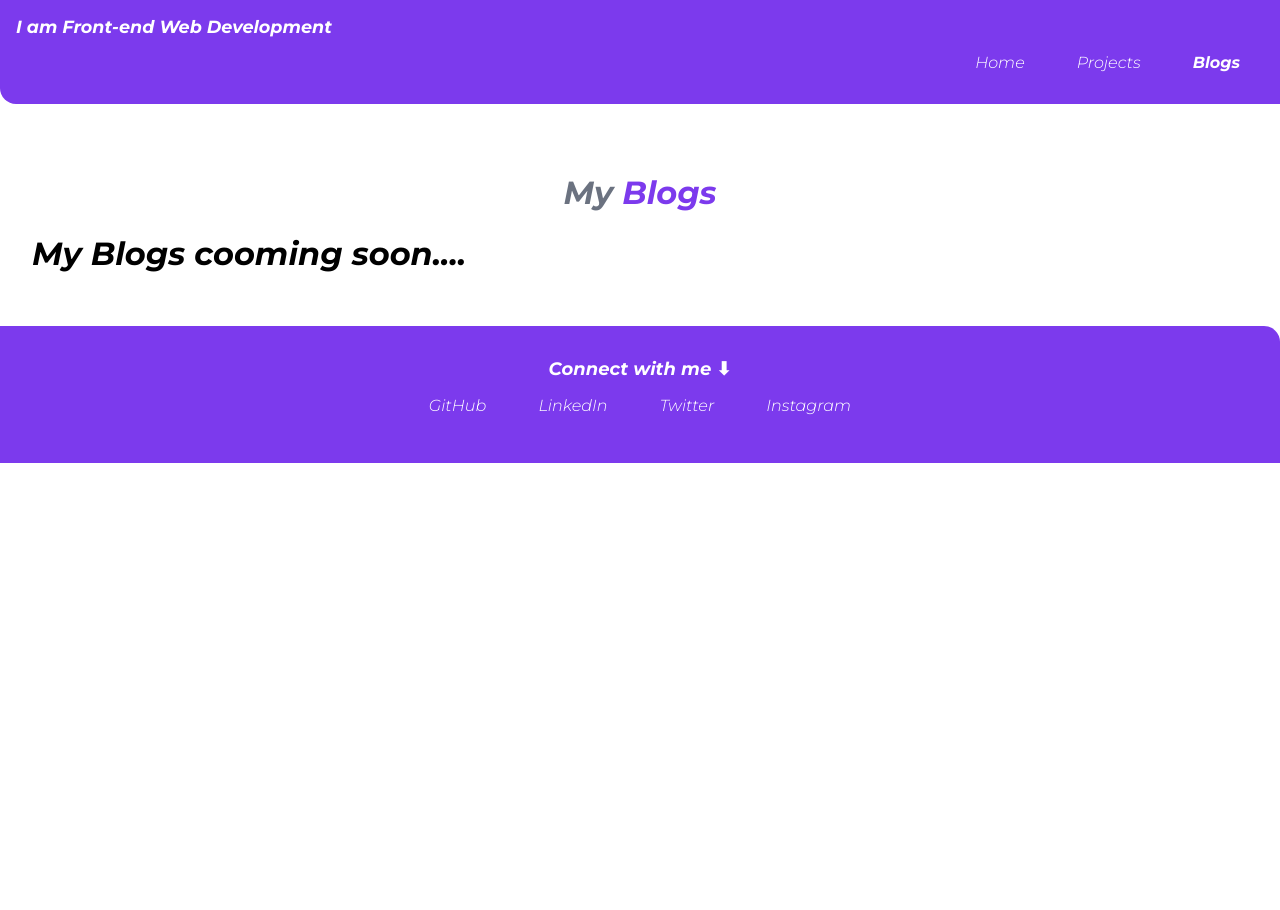
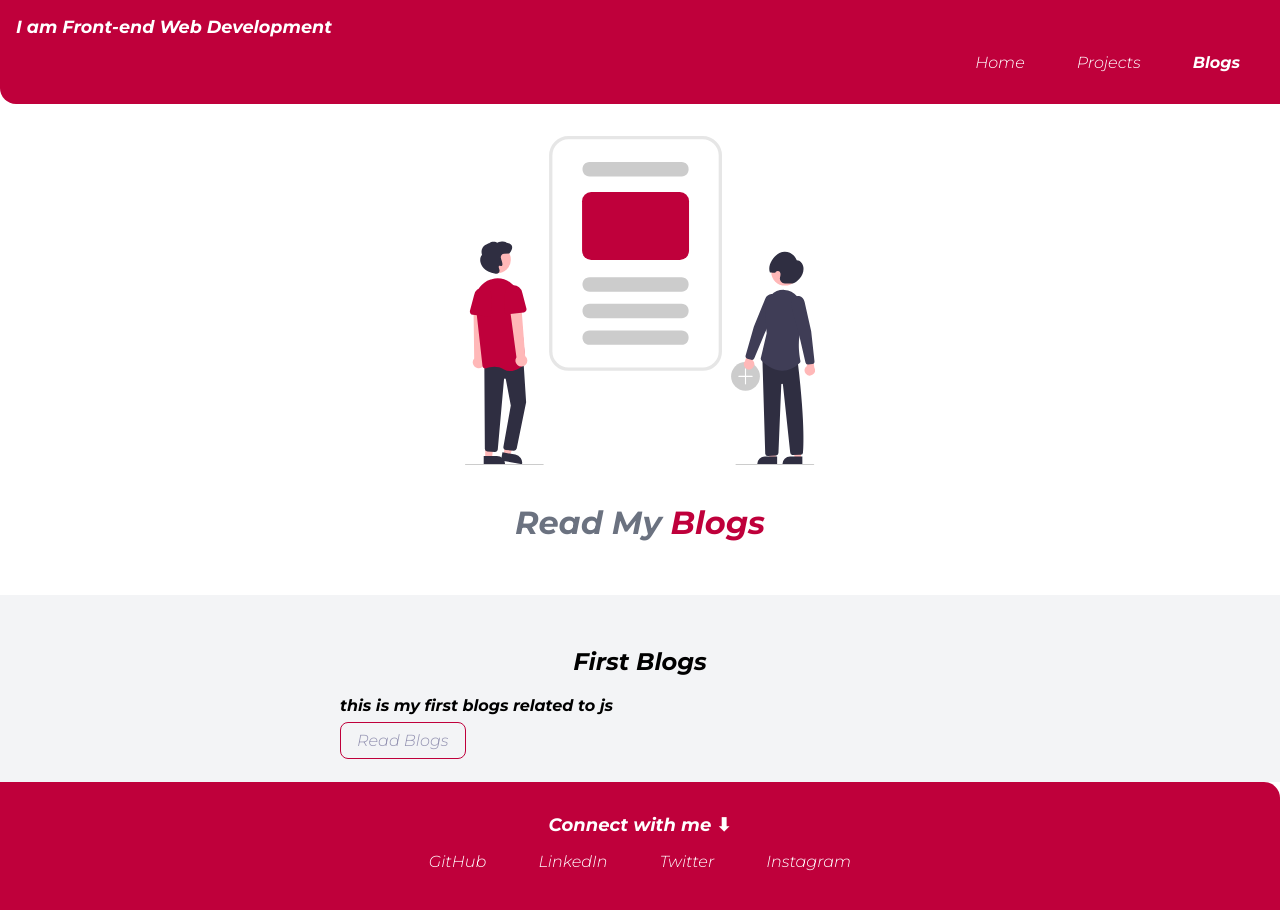
Before and after one commit to palkrashish/Ashish-Kr-Pal---site, a plain HTML site: page blogs.html in a window 1280 px wide. Before the commit the page ends 800 px from the top, so only its background shows below. Drawn offline with Linux system fonts and the light colour scheme.

Commit message:
fix:-  style and img

```diff
--- a/blogs.html
+++ b/blogs.html
@@ -27,16 +27,31 @@
     </nav>
 
     <header class="hero">
-        <h1 class="hero-heading">My <span class="heading-inverted">Blogs</span> </h1>
-        <h1>My Blogs cooming soon....</h1>
+        <img class="hero-img" src="images/blogs.svg" />
+        <h1 class="hero-heading">Read My <span class="heading-inverted">Blogs</span> </h1>
+
     </header>
+
+
+  <section class="section ow">
+    <div class="container container-center">
+      <h1>First Blogs </h1>
+      <p> <strong>this is my first blogs related to js</strong> </p>
+      <a class="link link-secondary" href="/blogs.html"> Read Blogs </a>
+    </div>
+
+  </section>
+
+
+
+
 
     <footer class="footer">
         <div class="footer-header">Connect with me ⬇ </div>
         <ul class="social-link non-bullet">
             <li class="list-item-inline"> <a class="link " href="https://github.com/palkrashish" target="_blank">GitHub
                 </a> </li>
-            <li class="list-item-inline"> <a class="link " href="https://www.linkedin.com/in/palkrashish/"
+            <li class="list-item-inline"> <a class="link " href="https://www.linkedin.com/in/palkrashish"
                     target="_blank">LinkedIn</a></li>
             <li class="list-item-inline"> <a class="link " href="https://twitter.com/palkrashish"
                     target="_blank">Twitter</a></li>
--- a/styles.css
+++ b/styles.css
@@ -1,7 +1,7 @@
 @import url('https://fonts.googleapis.com/css2?family=Montserrat:ital,wght@1,300;1,700&family=Open+Sans:wght@300&family=Roboto+Mono&display=swap');
 
-*/:root {
-    --primary-color: #7C3AED;
+:root {
+    --primary-color: #BF003B;
     --off-white: #F3F4F6;
     --dark-grey: #6B7280;
 
@@ -46,20 +46,16 @@ body {
 
 .link-primary {
 
-    /* background-color: var(--primary-color); */
-    background-color: #7C3AED;
+    background-color: var(--primary-color);
     border-radius: 0.5rem;
     color: white;
 
 }
 
 .link-secondary {
-
-    color: var(--primary-color);
-    /* background-color: #7C3AED;  */
     border-radius: 0.5rem;
-    border: 1px solid #7C3AED;
-    /* color: white; */
+    border: 1px solid var(--primary-color);
+    color: rgb(147, 146, 177);
 
 }
 
@@ -79,8 +75,7 @@ body {
 /* navigation container  */
 
 .navigation {
-    /* background-color: var(--primary-color); */
-    background-color: #7C3AED;
+    background-color: var(--primary-color);
     color: white;
     padding: 1rem;
     border-bottom-left-radius: 1rem;
@@ -118,18 +113,15 @@ body {
 }
 
 .hero .hero-heading {
-    /* color: var(--dark-grey); */
+    color: var(--dark-grey);
     padding-top: 1rem;
-    color: #6B7280;
     text-align: center;
 
 }
 
 .hero .hero-heading .heading-inverted {
-    /* color: var(--dark-grey); */
-    color: #7C3AED;
-
-}
+    color: var(--primary-color);
+    }
 
 /* section */
 
@@ -149,9 +141,7 @@ body {
 
 /* footer */
 .footer {
-    /* background-color: var(--primary-color); */
-    background-color: #7C3AED;
-    ;
+    background-color: var(--primary-color);
     color: white;
     padding: 2rem 1rem;
     text-align: center;
```
Also changed, not shown: index.html (+1 -1 lines), projects.html (+2 -1 lines), images/blogs.svg (added), images/hero.svg, images/projects.svg (added).
